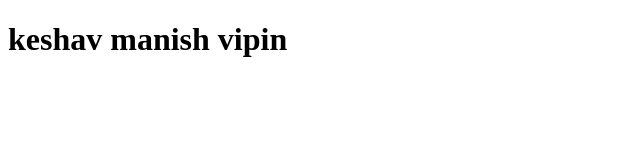
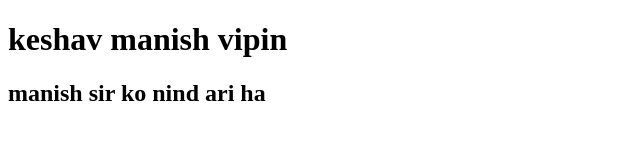
Before and after one commit to saini8686/manish, a plain HTML site: page index.html in a window 1280 px wide. Shown: the whole page, without its empty margins (0-640 px from the left). Drawn offline with Linux system fonts and the light colour scheme.

Commit message:
second commit

```diff
--- a/index.html
+++ b/index.html
@@ -10,6 +10,7 @@
 
 <body>
     <h1>keshav manish vipin </h1>
+    <h2>manish sir ko nind ari ha </h2>
 </body>
 
 </html>
```
